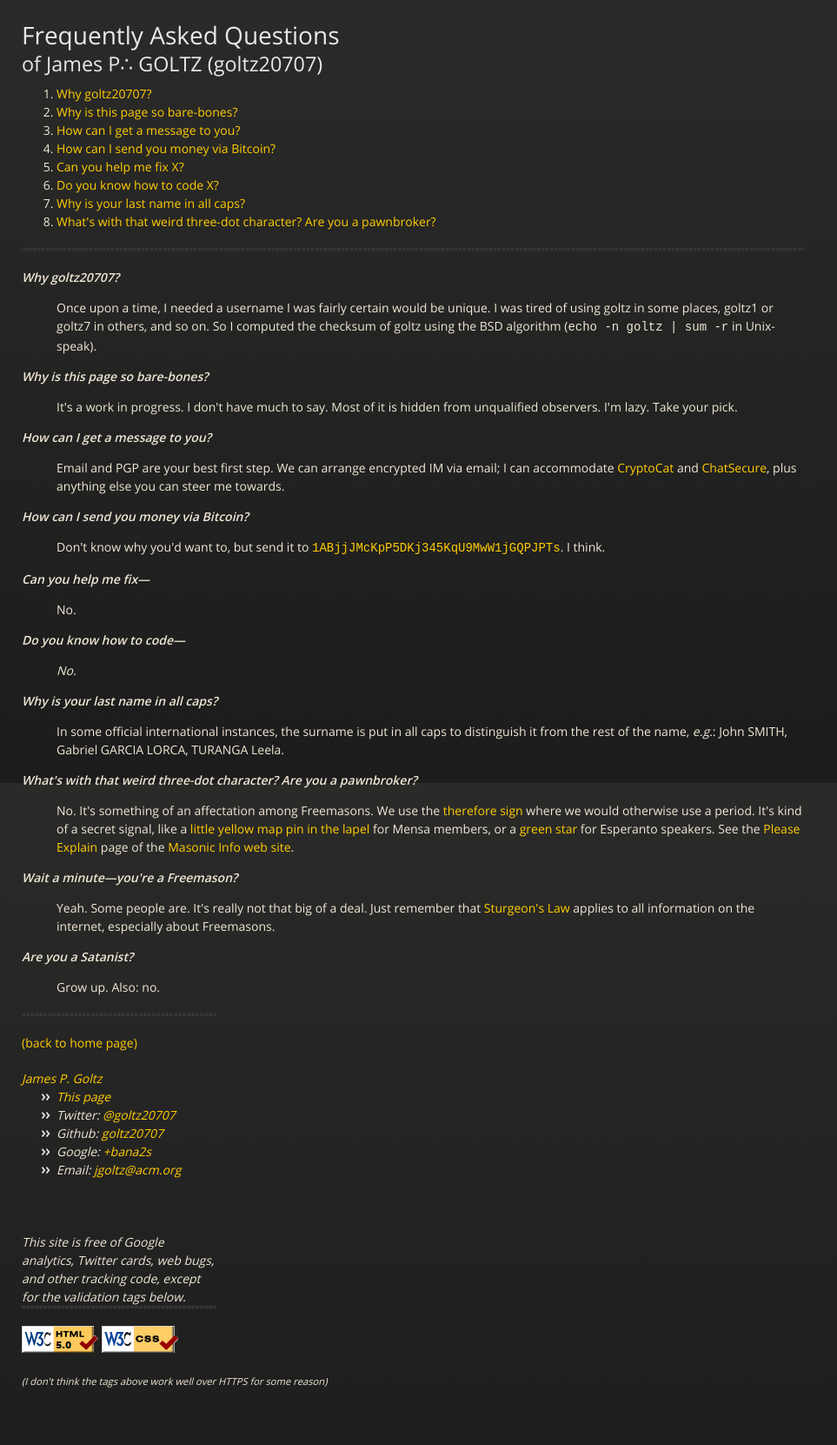
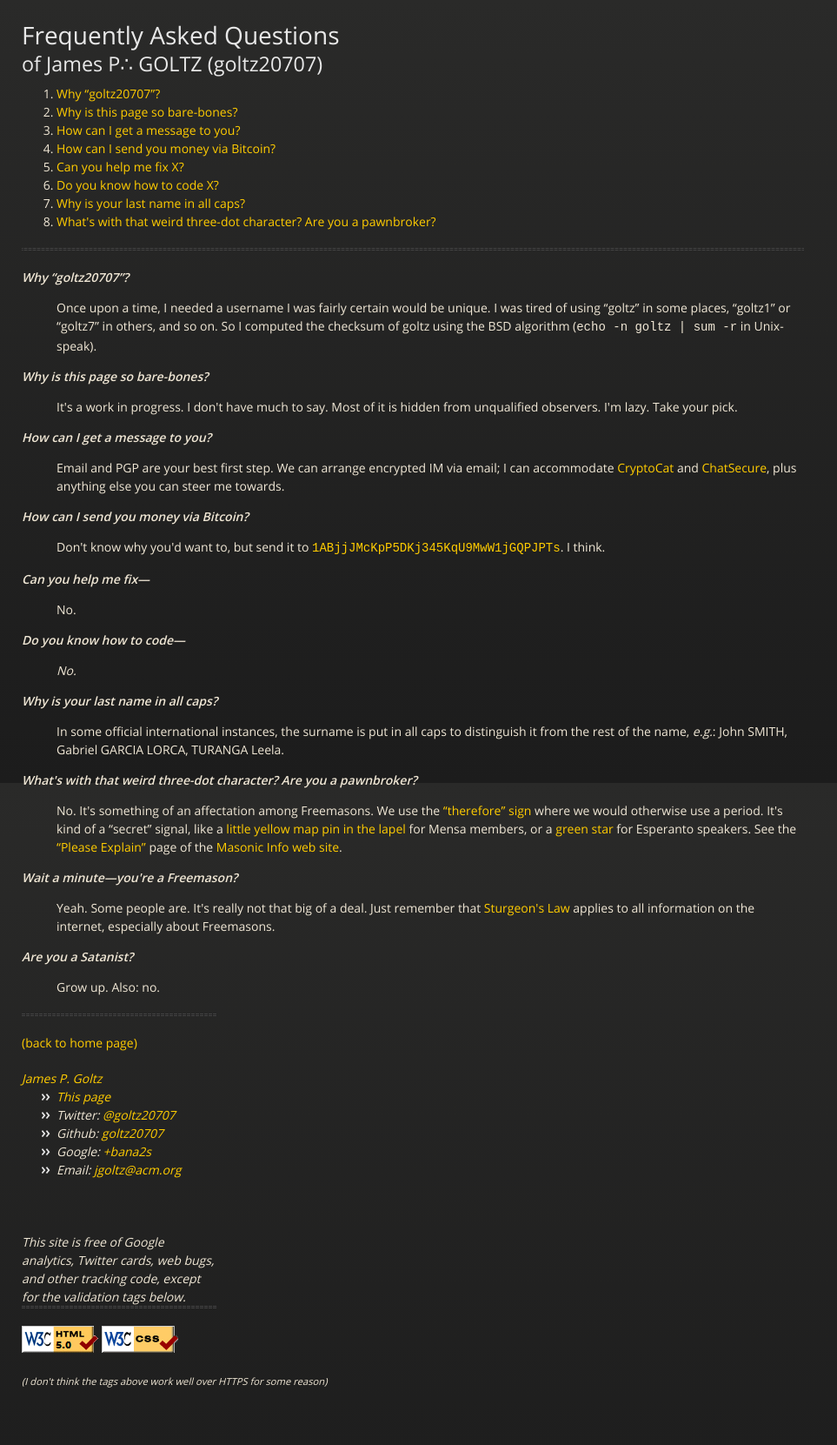
Before and after one commit to goltz20707/goltz20707.github.io, a Jekyll site: the page built from FAQ.html, in a window 1280 px wide. Shown: the whole page at 87% size, without its empty margins (0-963 px from the left). Built offline with Jekyll 4.4.1, drawn with Linux system fonts in a browser that asks for light colours.

Commit message:
Trying to restore quoting behavior.

```diff
--- a/css/styles.css
+++ b/css/styles.css
@@ -267,16 +267,16 @@ samp {
  * 2. Addresses quote property not supported in S4
  */
 /* 1 */
-q {
-  quotes: none;
-}
+/* q { */
+/*   quotes: none; */
+/* } */
 
 /* 2 */
-q:before,
-q:after {
-  content: '';
-  content: none;
-}
+/* q:before, */
+/* q:after { */
+/*   content: ''; */
+/*   content: none; */
+/* } */
 
 small {
   font-size: 75%;
```
